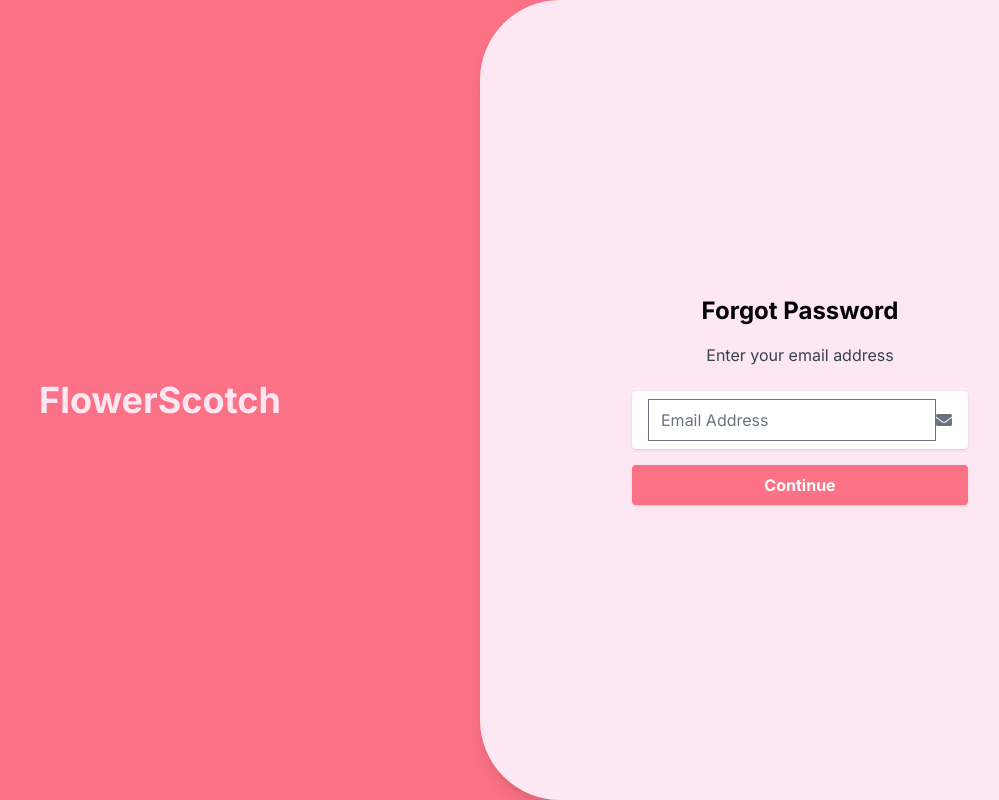
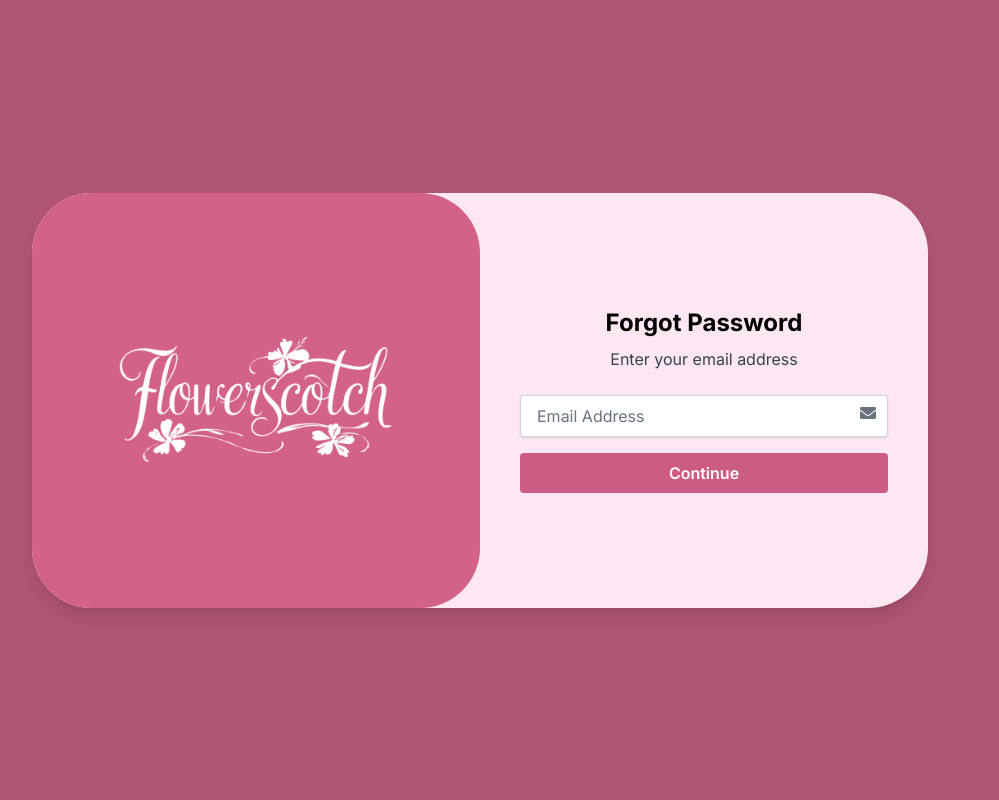
Before and after one commit to Puren34/bentwelve, a Next.js app: page /forgot-password in a window 1280 px wide. Shown: the whole page, without its empty margins (160-1159 px from the left). Built offline with nearby package versions, Linux system fonts and the light colour scheme; a web font is replaced by a local one.

Commit message:
login, register, fp finish

```diff
--- a/app/forgot-password/page.tsx
+++ b/app/forgot-password/page.tsx
@@ -2,38 +2,41 @@ import { FaEnvelope } from "react-icons/fa";
 
 export default function ForgotPasswordPage() {
   return (
-    <div className="flex min-h-screen bg-rose-400">
-      {/* Left side */}
-      <div className="flex-1 flex items-center justify-center text-pink-100 font-bold text-4xl">
-        FlowerScotch
-      </div>
+    <div className="flex min-h-screen bg-[#AF5475] items-center justify-center">
+      {/* Container */}
+      <div className="flex w-[90%] max-w-4xl min-h-[415px] rounded-[60px] overflow-hidden bg-pink-100 shadow-lg">
 
-      {/* Right side */}
-      <div className="flex-1 flex items-center justify-center bg-pink-100 rounded-l-[80px] shadow-lg">
-        <div className="w-full max-w-sm px-6 py-10">
-          <h2 className="text-2xl font-bold text-center text-black mb-4">
+        {/* Left Side - Logo */}
+        <div className="w-1/2 bg-[#D3628B] text-pink-100 flex items-center justify-center text-4xl font-bold rounded-tr-[60px] rounded-br-[60px]">
+          <img src="icons/fs.png" alt="Logo" className="w-80 h-auto" />
+        </div>
+
+        {/* Right Side - Forgot Password Form */}
+        <div className="w-1/2 p-10 flex flex-col justify-center items-center text-center">
+          <h2 className="text-2xl font-bold text-black mb-2">
             Forgot Password
           </h2>
-          <p className="text-center text-gray-700 mb-6">
-            Enter your email address
-          </p>
+          <p className="text-gray-700 mb-6">Enter your email address</p>
 
-          {/* Email Input */}
-          <div className="mb-4">
-            <div className="flex items-center bg-white shadow px-4 py-2 rounded">
+          <form className="w-full max-w-sm space-y-4">
+            {/* Email Input */}
+            <div className="relative">
               <input
                 type="email"
                 placeholder="Email Address"
-                className="flex-1 outline-none bg-transparent"
+                className="w-full px-4 py-2 pr-10 rounded shadow border border-gray-300 focus:outline-none"
               />
-              <FaEnvelope className="text-gray-500" />
+              <FaEnvelope className="absolute right-3 top-2.5 text-gray-500" />
             </div>
-          </div>
 
-          {/* Continue Button */}
-          <button className="w-full bg-rose-400 hover:bg-rose-500 text-white font-bold py-2 rounded shadow">
-            Continue
-          </button>
+            {/* Continue Button */}
+            <button
+              type="submit"
+              className="w-full py-2 bg-[#cc5c82] text-white font-semibold rounded hover:bg-[#bb4f75] transition"
+            >
+              Continue
+            </button>
+          </form>
         </div>
       </div>
     </div>
```
